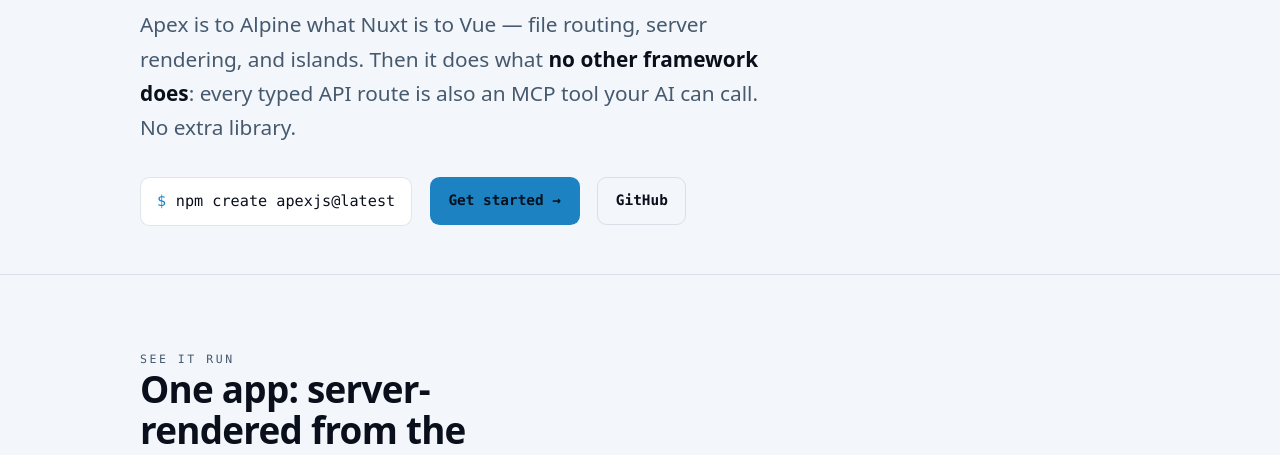
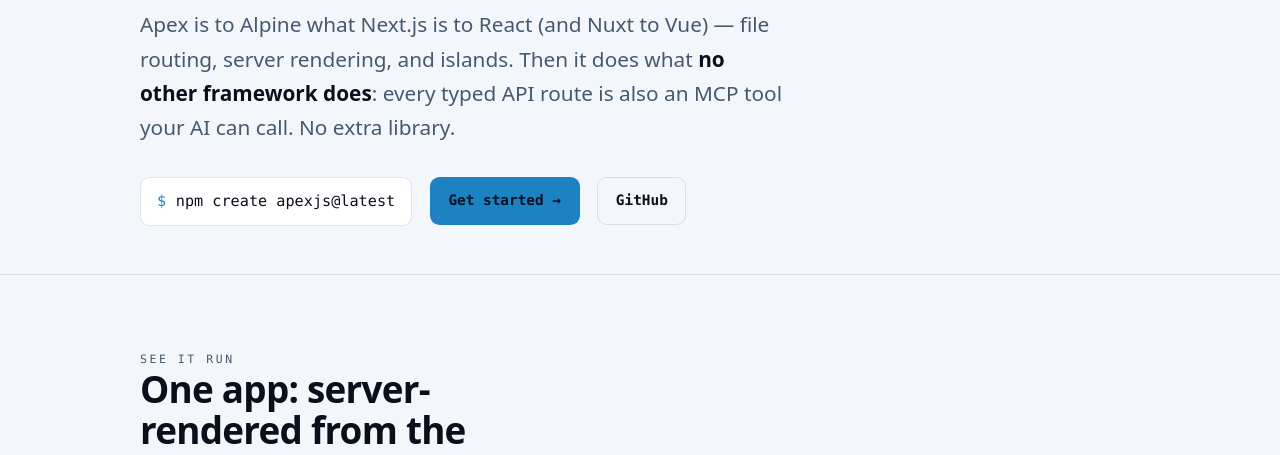
Before and after one commit to andrecorugda/apexjs, a website: page docs/index.html in a window 1280 px wide. Shown: the part 341-796 px from the top of the page. Drawn offline with Linux system fonts and the light colour scheme.

Commit message:
copy: lead the analogy with Next.js (more recognizable than Nuxt)

```diff
--- a/docs/index.html
+++ b/docs/index.html
@@ -36,7 +36,7 @@
       <p class="eyebrow">The meta-framework for Alpine.js</p>
       <h1>HTML-first apps.<br /><span class="ai">AI-native</span> APIs.</h1>
       <p class="lede">
-        Apex is to Alpine what Nuxt is to Vue — file routing, server rendering, and islands.
+        Apex is to Alpine what Next.js is to React (and Nuxt to Vue) — file routing, server rendering, and islands.
         Then it does what <strong>no other framework does</strong>: every typed API route is
         also an MCP tool your AI can call. No extra library.
       </p>
```
Also changed, not shown: docs/ai-native.html (+1 -1 lines), site/index.html (+1 -1 lines), README.md.
